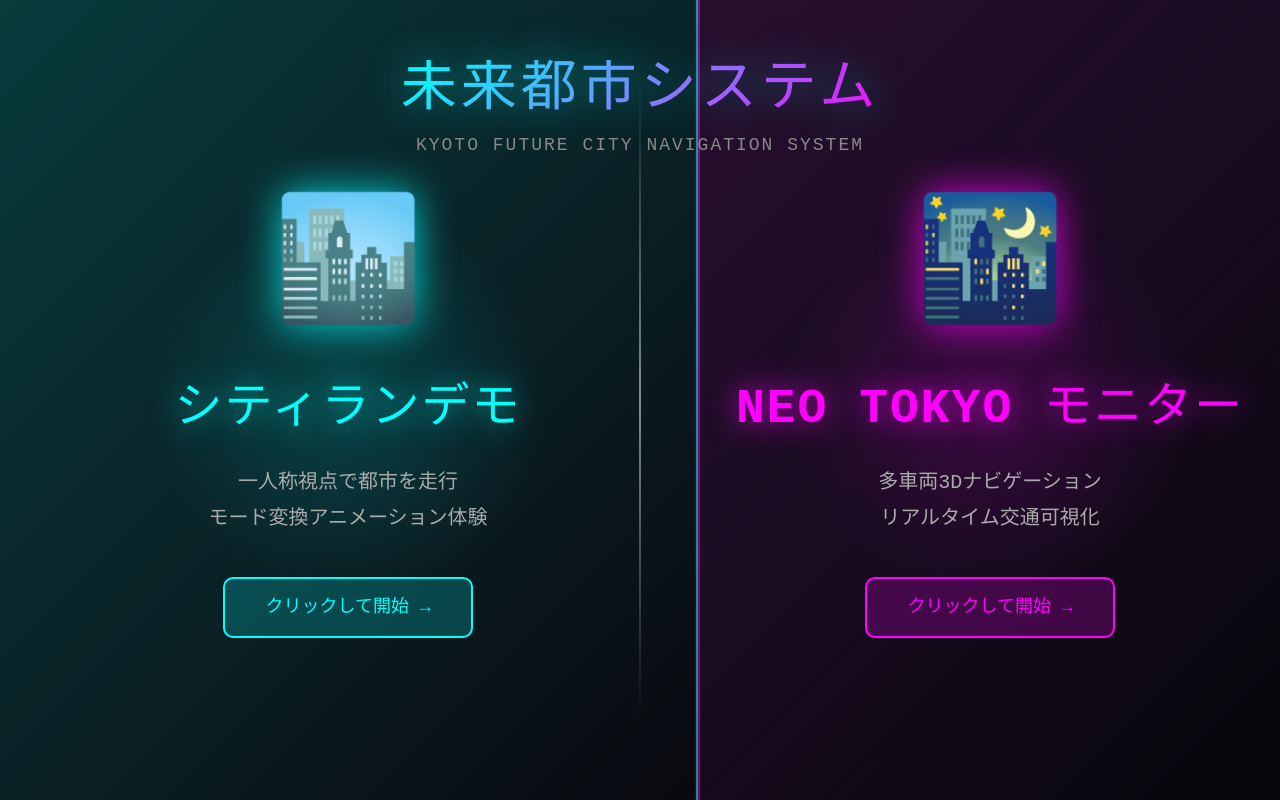
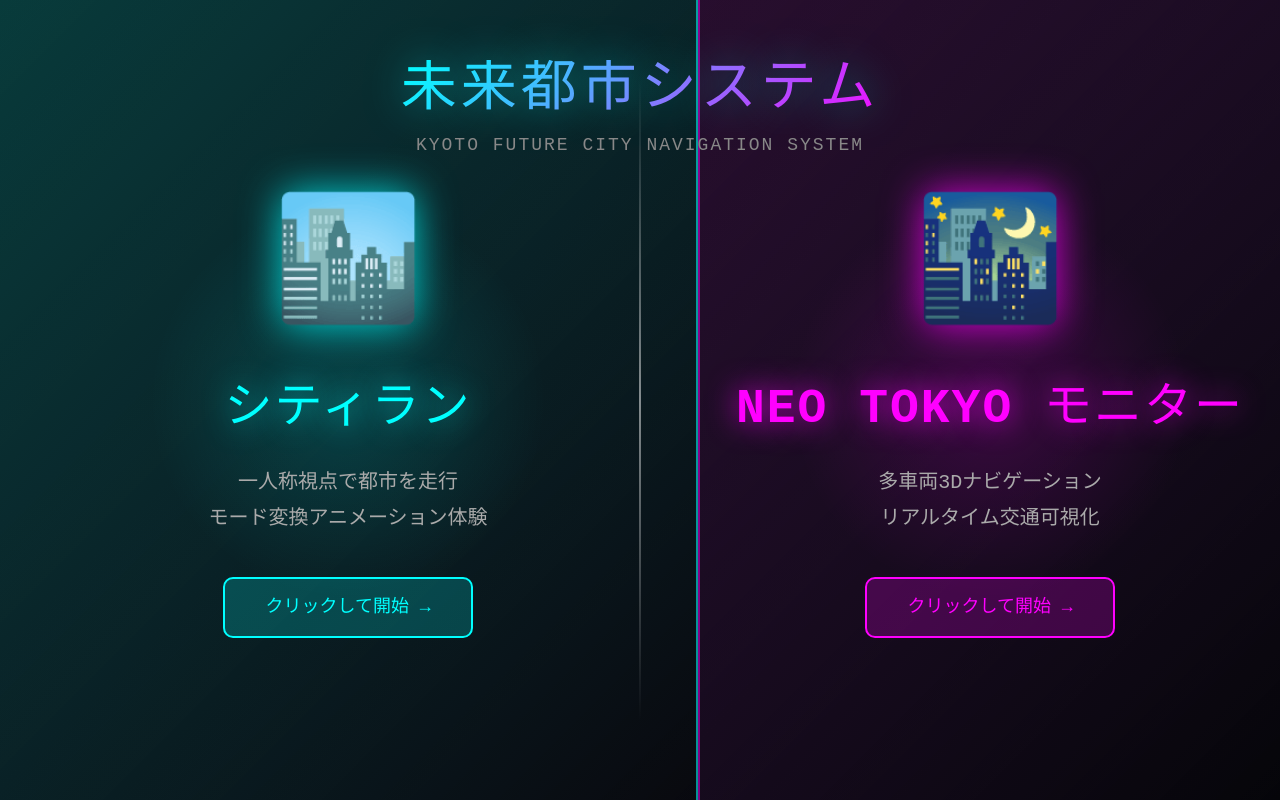
Before and after one commit to kouusei9/AutomaticTransformCar, a React (Vite) app in the folder vehicle-demo/: page / in a window 1280 px wide. Built offline with nearby package versions, Linux system fonts and the light colour scheme; no server answers.

Commit message:
名前変更

```diff
--- a/vehicle-demo/src/pages/HomePage.tsx
+++ b/vehicle-demo/src/pages/HomePage.tsx
@@ -72,7 +72,7 @@ export default function HomePage() {
             fontFamily: 'monospace',
             letterSpacing: '2px'
           }}>
-            シティランデモ
+            シティラン
           </h2>
           <p style={{
             fontSize: '20px',
```
